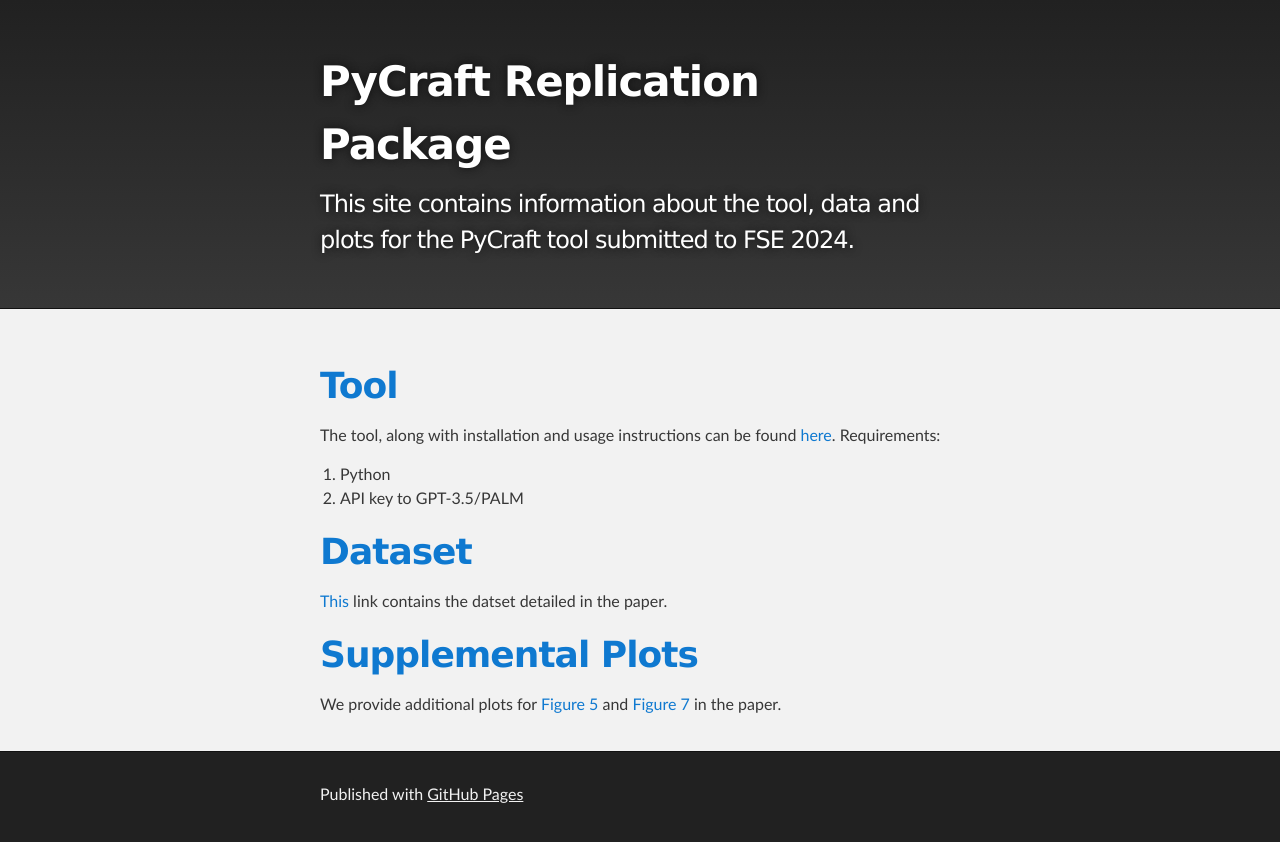
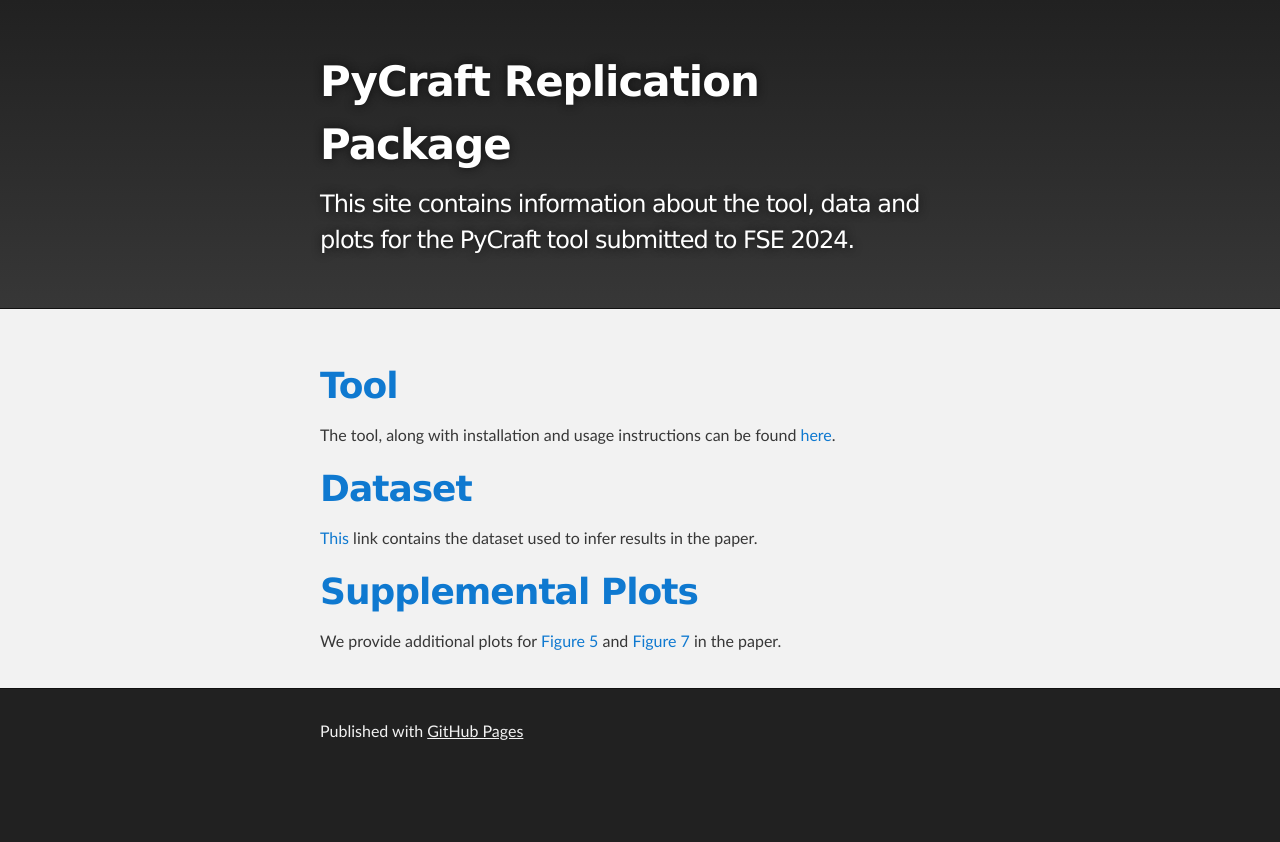
Before and after one commit to PyCraftTool/PyCraftTool.github.io, a Jekyll site: the page built from index.md, in a window 1280 px wide. Shown: the top 842 px of the page. Built offline with Jekyll 4.4.1, drawn with Linux system fonts in a browser that asks for light colours.

Commit message:
remove requirements

```diff
--- a/index.md
+++ b/index.md
@@ -7,13 +7,9 @@
 
 # [Tool](https://github.com/PyCraftTool/PyCraft)
 The tool, along with installation and usage instructions can be found [here](https://github.com/PyCraftTool/PyCraft).
-Requirements:
-1. Python
-2. API key to GPT-3.5/PALM
-
 
 # [Dataset](/dataset)
-[This](/dataset) link contains the datset detailed in the paper.
+[This](/dataset) link contains the dataset used to infer results in the paper.
 
 # [Supplemental Plots](/plots)
 We provide additional plots for [Figure 5](/plots#figure-5) and [Figure 7](/plots#figure-7) in the paper.
```
